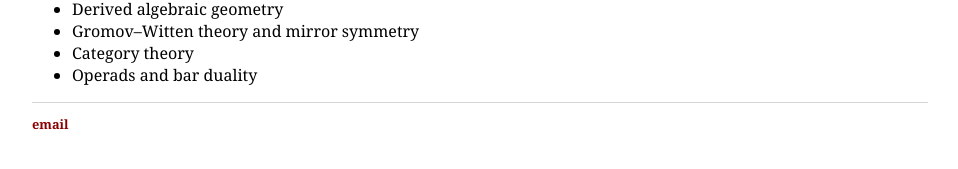
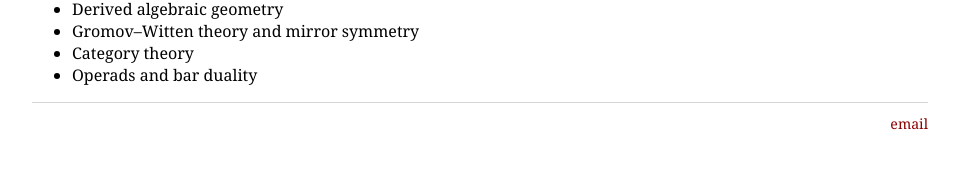
Before and after one commit to dskern/dskern.github.io, a Jekyll site: the page built from index.html, in a window 1280 px wide. Shown: the part 416-585 px from the top of the page, without its empty margins (160-1118 px from the left). Built offline with Jekyll 4.4.1, drawn with Linux system fonts in a browser that asks for light colours.

Commit message:
Update default.html

```diff
--- a/_layouts/default.html
+++ b/_layouts/default.html
@@ -18,15 +18,15 @@
 			</header>
 			<div><!--<div class="container">-->
 
-			<h1>{{ page.title }}</h1>
+			<h1 color=DarkGreen>{{ page.title }}</h1>
 
 			{{ content }}
 
 			</div>
 			<footer>
-	    		<ul>
-	        		<li><a href="mailto:kern@math..univ-angers...fr">email</a></li>
-				</ul>
+	    		<p style="text-align:right">
+	        		<a href="mailto:kern@math..univ-angers...fr">email</a>
+				</p>
 			</footer>
 		</body>
 	</html>
```
